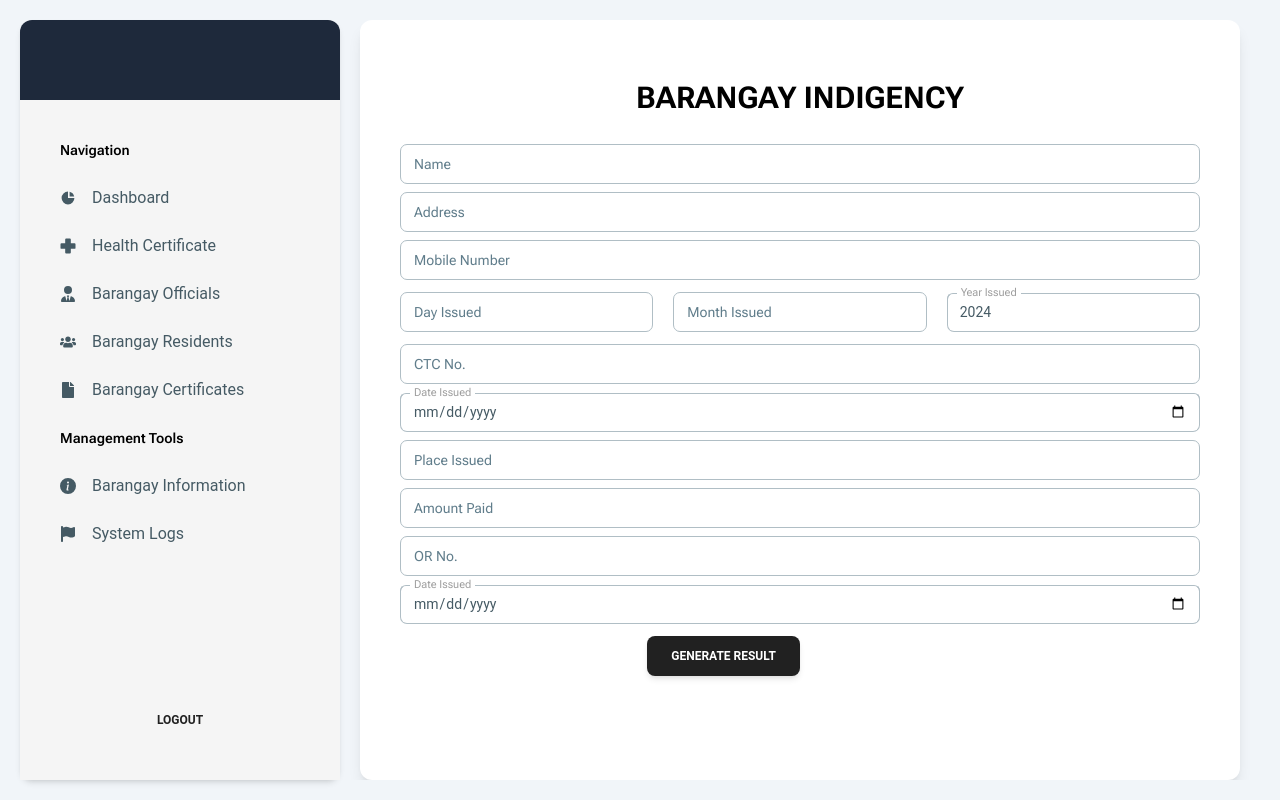
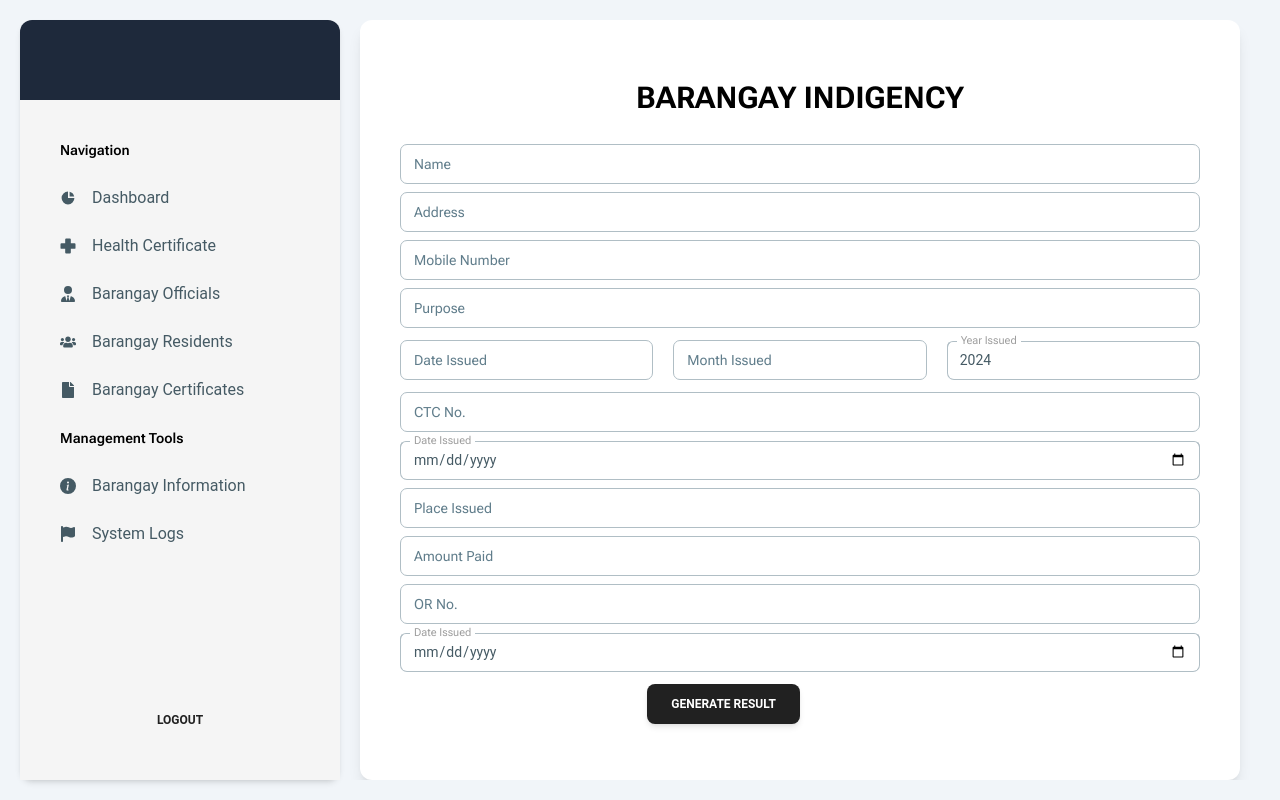
Before and after one commit to JpMayor1/janine-mitch, a Next.js app: page /1/certificates/indigency in a window 1280 px wide. Built offline with nearby package versions, Linux system fonts and the light colour scheme; no server answers; the database is empty.

Commit message:
done requirements

```diff
--- a/src/app/[barangay]/(admin)/certificates/health/page.tsx
+++ b/src/app/[barangay]/(admin)/certificates/health/page.tsx
@@ -18,7 +18,7 @@ function Health() {
     });
 
     const onSubmit: SubmitHandler<any> = async () => {
-        sendSms(form);
+        // sendSms(form);
         print();
     };
 
@@ -45,17 +45,30 @@ function Health() {
     );
 
     const GridRow = ({ item1, item2, item3, item4 }: any) => (
-        <div style={{ display: "flex", border: "solid", marginBottom: "-5px" }}>
-            <div style={{ flex: "20%", border: "solid", padding: "0.5rem" }}>
+        <div
+            style={{
+                display: "flex",
+                marginBottom: "-5px",
+            }}
+        >
+            <div
+                style={{ flex: "20%", border: "1px solid", padding: "0.5rem" }}
+            >
                 {item1}
             </div>
-            <div style={{ flex: "25%", border: "solid", padding: "0.5rem" }}>
+            <div
+                style={{ flex: "25%", border: "1px solid", padding: "0.5rem" }}
+            >
                 {item2}
             </div>
-            <div style={{ flex: "20%", border: "solid", padding: "0.5rem" }}>
+            <div
+                style={{ flex: "20%", border: "1px solid", padding: "0.5rem" }}
+            >
                 {item3}
             </div>
-            <div style={{ flex: "30%", border: "solid", padding: "0.5rem" }}>
+            <div
+                style={{ flex: "30%", border: "1px solid", padding: "0.5rem" }}
+            >
                 {item4}
             </div>
         </div>
@@ -80,16 +93,20 @@ function Health() {
                         <br />
                         <Row>
                             <SplitRow
-                                item1={<>Childs name: {form.childName}</>}
-                                item2={<>Mother's name: {form.motherName}</>}
-                                item3={<>Childs name: {form.healthCenter}</>}
+                                item1={
+                                    <>{`Mother's name: ${form.motherName}`}</>
+                                }
+                                item2={
+                                    <>{`Father's name: ${form.fatherName}`}</>
+                                }
+                                item3={<>Childs name: {form.childName}</>}
                             />
                         </Row>
                         <br />
                         <Row>
                             <SplitRow
                                 item1={<>Date of Birth: {form.date1}</>}
-                                item2={<>Father's name: {form.fatherName}</>}
+                                item2={<>Health Center: {form.healthCenter}</>}
                                 item3={<>Barangay: {form.barangay}</>}
                             />
                         </Row>
--- a/src/app/[barangay]/(admin)/certificates/indigency/page.tsx
+++ b/src/app/[barangay]/(admin)/certificates/indigency/page.tsx
@@ -36,7 +36,7 @@ function Indigency() {
     });
 
     const onSubmit: SubmitHandler<any> = () => {
-        sendSms(form);
+        // sendSms(form);
         print();
     };
 
@@ -100,9 +100,9 @@ function Indigency() {
                                 This is to certify that {form.name}, residing at{" "}
                                 {form.address} belongs to indigent citizens of
                                 this barangay. <br />
-                                Issued this {form.day} of {form.month},{" "}
+                                Issued this {form.date} of {form.month},{" "}
                                 {form.year} upon request of the interested party
-                                for Educational Assistance Requirement.
+                                for {form.purpose} Requirement.
                             </div>
                             <div style={{ flex: "20%" }} />
                         </div>
@@ -223,27 +223,48 @@ function Indigency() {
                             )}
                         />
                     </div>
+                    <div className="my-2">
+                        <Input
+                            {...register("purpose", {
+                                required: "This field is required.",
+                            })}
+                            label="Purpose"
+                            onChange={(ev) =>
+                                setForm((prev: any) => ({
+                                    ...prev,
+                                    purpose: ev.target.value,
+                                }))
+                            }
+                        />
+                        <ErrorMessage
+                            errors={errors}
+                            name="purpose"
+                            render={({ message }) => (
+                                <p className="error">{message}</p>
+                            )}
+                        />
+                    </div>
                 </div>
                 <div className="w-full flex flex-row my-3 gap-x-5">
                     <div className="flex-auto">
                         <Input
-                            {...register("day", {
+                            {...register("date", {
                                 min: {
                                     value: 0,
-                                    message: "Must be a valid day",
+                                    message: "Must be a valid date",
                                 },
                                 max: {
                                     value: 31,
-                                    message: "Must be a valid day",
+                                    message: "Must be a valid date",
                                 },
                                 required: "This field is required.",
                             })}
                             type="number"
-                            label="Day Issued"
+                            label="Date Issued"
                             onChange={(ev) =>
                                 setForm((prev: any) => ({
                                     ...prev,
-                                    day: `${ev.target.value}${nthNumber(
+                                    date: `${ev.target.value}${nthNumber(
                                         Number(ev.target.value)
                                     )}`,
                                 }))
@@ -251,7 +272,7 @@ function Indigency() {
                         />
                         <ErrorMessage
                             errors={errors}
-                            name="day"
+                            name="date"
                             render={({ message }) => (
                                 <p className="error">{message}</p>
                             )}
```
